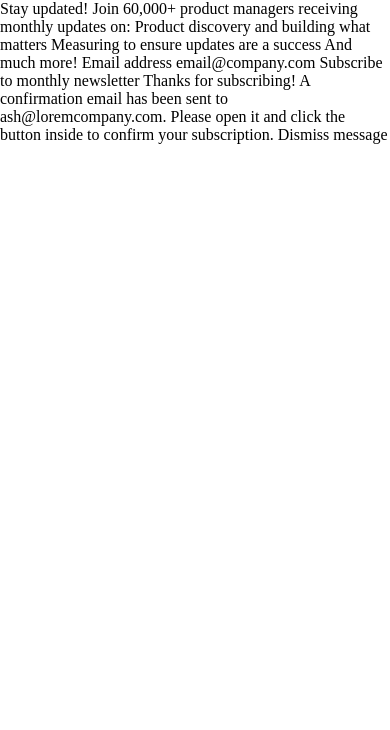
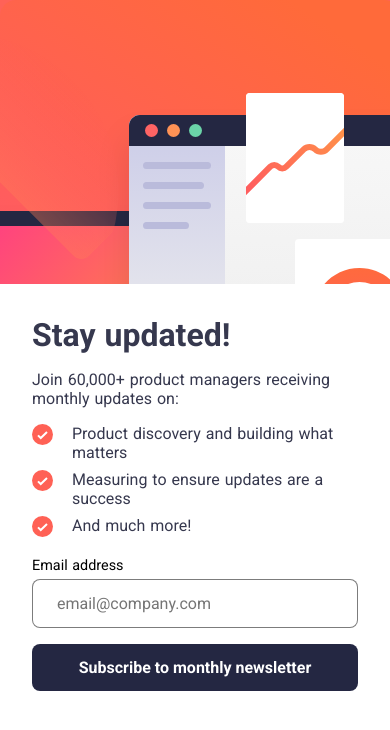
Before and after one commit to juliabush/newsletter, a plain HTML site: page index.html in a window 390 px wide. Drawn offline with Linux system fonts and the light colour scheme.

Commit message:
Nearly finished with responsive design

```diff
--- a/index.html
+++ b/index.html
@@ -11,34 +11,46 @@
  <script defer src="main.js"></script>
 </head>
 <body>
+<main class="website__container">
 
     <!-- Sign-up form start -->
 
-  Stay updated!
-
-  Join 60,000+ product managers receiving monthly updates on:
-
-  Product discovery and building what matters
-  Measuring to ensure updates are a success
-  And much more!
-
-  Email address
-  email@company.com
-
-  Subscribe to monthly newsletter
+    <section class="signup-form__container">
+      <picture class="bg-image">
+        <source srcset="/assets/images/illustration-sign-up-desktop.svg" media="(min-width: 600px)" class="big">
+        <img src="/assets/images/illustration-sign-up-mobile.svg" alt="" class="bg-image__mobile-backup">
+      </picture>
+      <section class="signup-form__text">
+        <h1 class="signup-form__main-title">Stay updated!</h1>
+        <p class="signup-form__description stats">Join 60,000+ product managers receiving monthly updates on:</p>
+        <ul role="list">
+          <li class="stats">Product discovery and building what matters</li>
+          <li class="stats">Measuring to ensure updates are a success</li>
+          <li class="stats">And much more!</li>
+        </ul>
+        <form action="/" class="signup-form__form">
+          <div class="form__grid">
+            <div class="form__min-flex">
+              <label for="email">Email address</label>
+              <input placeholder="email@company.com" type="email">
+            </div>
+            <button class="form__button">Subscribe to monthly newsletter</button>
+          </div>
+        </form>
+      </section>
+    </section>
 
     <!-- Sign-up form end -->
 
     <!-- Success message start -->
-
+  <section class="success-message__container" id="win">
       Thanks for subscribing!
 
       A confirmation email has been sent to ash@loremcompany.com.
       Please open it and click the button inside to confirm your subscription.
 
       Dismiss message
-
-  <!-- Success message end -->
-
+  </section>
+</main>
 </body>
 </html>
--- a/style.css
+++ b/style.css
@@ -57,3 +57,114 @@
   html {
     height: 100%;
   }
+  main {
+    height: 100%;
+    display: grid;
+  }
+  .bg-image__mobile-backup {
+    place-self: center;
+  }
+  .signup-form__text {
+    padding: 2rem;
+    font-family: var(--ff-main);
+    font-size: var(--ff-size);
+    font-weight: var(--fw-mid);
+    color: var(--clr-CharcoalGrey);
+    word-spacing: 1px;
+  }
+  .signup-form__main-title {
+    font-size: 2rem;
+    font-weight: var(--fw-bold);
+    margin-bottom: 1rem;
+  }
+  .signup-form__description {
+    margin-bottom: 1rem;
+  }
+ul[role='list'],
+ol[role='list'] {
+    list-style: none;
+    margin: 0;
+    padding: 0;
+}
+ul {
+    display: grid;
+    gap: .5rem;
+}
+li {
+    display: grid;
+    grid-template-columns: 2.5rem auto;
+}
+ul li::before {
+    content: url(/assets/images/icon-list.svg);
+}
+  .success-message__container {
+    display: none;
+  }
+  .form__min-flex {
+    display: flex;
+    flex-direction: column;
+    gap: .3rem;
+  }
+  .form__grid {
+    display: grid;
+    gap: 1rem;
+  }
+  label {
+    color: black;
+    margin-top: 1rem;
+    font-size: .9rem;
+  }
+  input {
+    padding: 0.875rem;
+    padding-left: 1.5rem;
+    border-radius: .5rem;
+    border: 1px solid rgba(0, 0, 0, 0.514);
+    cursor: pointer;
+  }
+  button {
+    padding: 0.875rem;
+    border-radius: .5rem;
+    background-color: var(--clr-DarkSlateGrey);
+    border: transparent;
+    color: white;
+    font-weight: var(--fw-bold);
+    cursor: pointer;
+  }
+  button:hover {
+    background: linear-gradient(to right, var(--clr-Tomato), rgb(255, 208, 0));
+  }
+  @media (min-width:375px) and (max-width:600px) {
+    .bg-image {
+        background-color: var(--clr-Tomato);
+        background-image: url(/assets/images/illustration-sign-up-desktop.svg);
+      }
+      .bg-image__mobile-backup {
+       visibility: hidden;
+      }
+  }
+  @media (min-width:600px) {
+    html {
+        background-color: var(--clr-CharcoalGrey);
+    }
+    body {
+        height: 100%;
+        display: grid;
+        place-content: center;
+    }
+    .signup-form__container {
+        padding: 1rem;
+        margin: 1rem;
+        display: grid;
+        grid-template-columns: 1.2fr 1fr;
+        max-width: 680px;
+        background-color: white;
+        border-radius: 1rem;
+    }
+    .bg-image {
+        grid-column: 2;
+    }
+    .signup-form__text {
+        grid-column: 1;
+        grid-row: 1;
+    }
+  }
```
Lines whose indentation alone changed are shown as unchanged.
